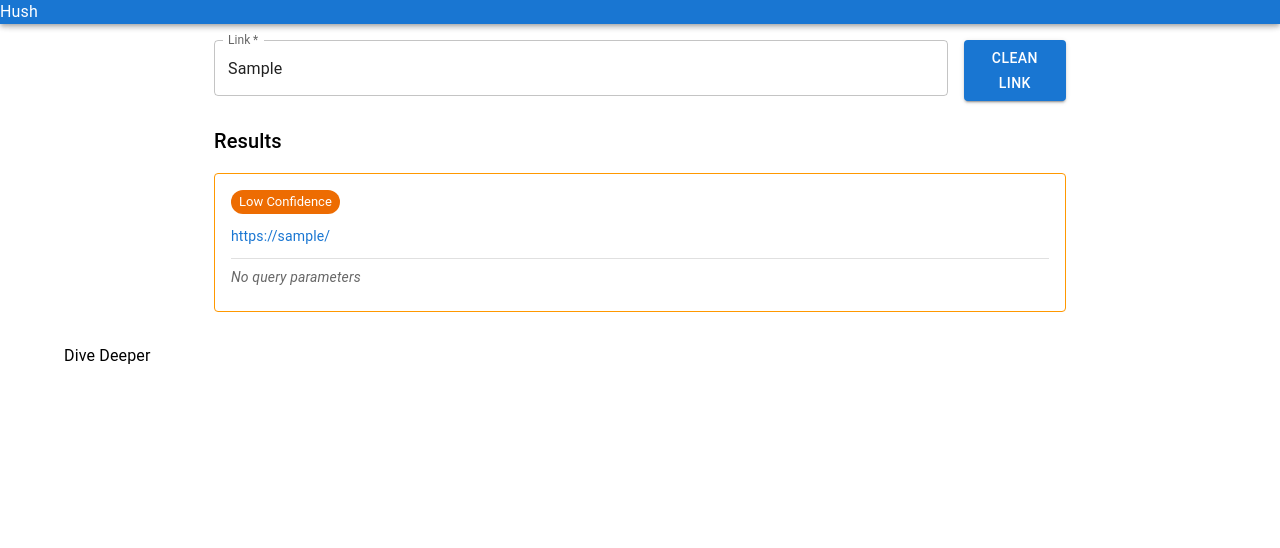
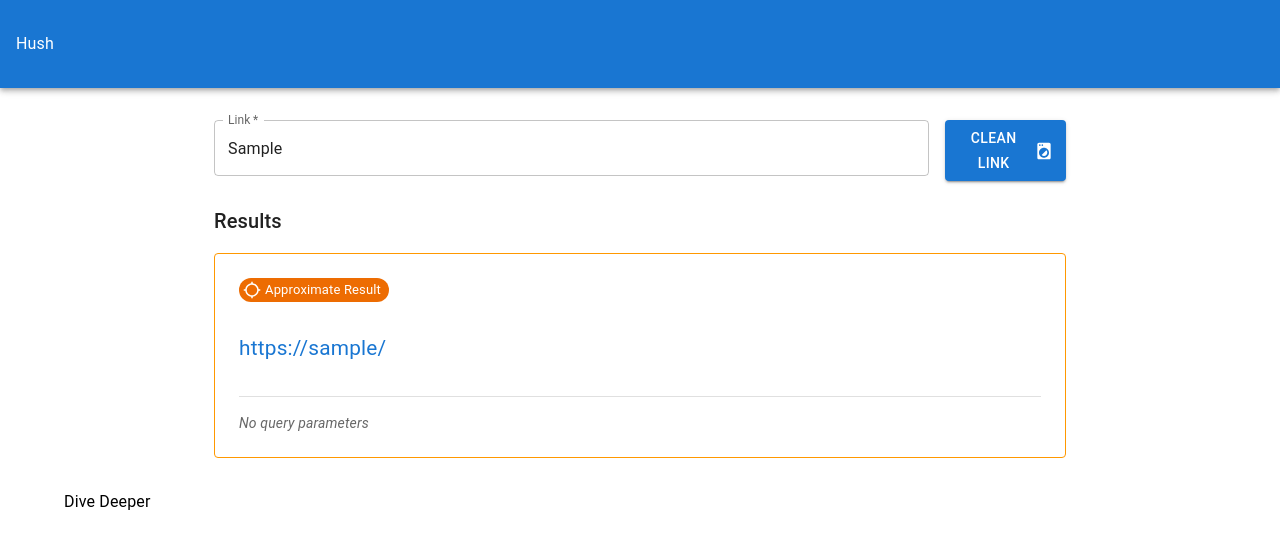
Before and after one commit to constantinosgeorgiou/playground, a Next.js app in the folder react/hushhush/hushhush/: page / in a window 1280 px wide. Both pictures are taken after typing "Sample" into the empty fields and a click on the button "CLEAN LINK". Shown: the top 548 px of the page. Built offline with nearby package versions, Linux system fonts and the light colour scheme; some icons are missing.

Commit message:
Work on styling

```diff
--- a/react/hushhush/hushhush/src/app/components/NavBar.tsx
+++ b/react/hushhush/hushhush/src/app/components/NavBar.tsx
@@ -2,7 +2,7 @@ import { AppBar, Typography } from "@mui/material";
 
 export default function NavBar() {
   return (
-    <AppBar>
+    <AppBar position="sticky" sx={{ py: 4, px: 2 }}>
       <Typography>Hush</Typography>
     </AppBar>
   );
--- a/react/hushhush/hushhush/src/app/components/ResultsList.tsx
+++ b/react/hushhush/hushhush/src/app/components/ResultsList.tsx
@@ -9,6 +9,7 @@ import IconButton from "@mui/material/IconButton";
 import ContentCopyIcon from "@mui/icons-material/ContentCopy";
 import Link from "@mui/material/Link";
 import Divider from "@mui/material/Divider";
+import { GpsFixed, GpsNotFixed } from "@mui/icons-material";
 
 interface ResultsProps {
   results: CleanUrlResult[];
@@ -73,10 +74,10 @@ function ResultsListItem({
       variant="outlined"
       sx={{
         borderColor:
-          result.confidence === "high" ? "success.light" : "warning.light",
+          result.confidence === "exact" ? "success.light" : "warning.light",
       }}
     >
-      <CardContent>
+      <CardContent sx={{ p: 3 }}>
         <Stack
           direction="row"
           spacing={1}
@@ -86,11 +87,14 @@ function ResultsListItem({
         >
           <Chip
             label={
-              result.confidence === "high"
-                ? "High Confidence"
-                : "Low Confidence"
+              result.confidence === "exact"
+                ? "Exact Result"
+                : "Approximate Result"
             }
-            color={result.confidence === "high" ? "success" : "warning"}
+            icon={
+              result.confidence === "exact" ? <GpsFixed /> : <GpsNotFixed />
+            }
+            color={result.confidence === "exact" ? "success" : "warning"}
             size="small"
           />
           {result.platform && (
@@ -102,7 +106,7 @@ function ResultsListItem({
           direction={{ xs: "column", sm: "row" }}
           alignItems={{ xs: "flex-start", sm: "center" }}
           spacing={1}
-          sx={{ mb: 1 }}
+          sx={{ my: 4 }}
         >
           <Link
             href={result.url}
@@ -110,10 +114,12 @@ function ResultsListItem({
             rel="noopener noreferrer"
             underline="hover"
             variant="body2"
-            sx={{ wordBreak: "break-all", flex: 1 }}
+            sx={{ wordBreak: "break-all", flex: 1, fontSize: "1.3em" }}
           >
             {result.url}
           </Link>
+
+          {window.isSecureContext && (
             <IconButton
               aria-label="Copy URL"
               onClick={() => onCopy(result.url)}
@@ -121,9 +127,11 @@ function ResultsListItem({
             >
               <ContentCopyIcon fontSize="small" />
             </IconButton>
+          )}
         </Stack>
 
-        <Divider />
+        <Divider sx={{ my: 2 }} />
+
         <QueryParamsList params={result.queryParams} />
       </CardContent>
     </Card>
--- a/react/hushhush/hushhush/src/app/components/UrlCleaner.tsx
+++ b/react/hushhush/hushhush/src/app/components/UrlCleaner.tsx
@@ -24,6 +24,7 @@ function UrlCleaner() {
 
     try {
       validUrl = validateUrl(url);
+      console.log("validURL", validUrl);
     } catch (error: unknown) {
       if (error instanceof Error) {
         setError(error.message);
@@ -36,7 +37,9 @@ function UrlCleaner() {
   };
 
   const copyToClipboard = (text: string) => {
-    navigator.clipboard.writeText(text);
+    if (window.isSecureContext && navigator.clipboard) {
+      navigator.clipboard.writeText(text);
+    }
   };
 
   return (
--- a/react/hushhush/hushhush/src/app/components/UrlForm.tsx
+++ b/react/hushhush/hushhush/src/app/components/UrlForm.tsx
@@ -6,6 +6,7 @@ import Button from "@mui/material/Button";
 import Alert from "@mui/material/Alert";
 import Typography from "@mui/material/Typography";
 import { AlertTitle } from "@mui/material";
+import { LocalLaundryService } from "@mui/icons-material";
 
 interface UrlFormProps {
   url: string;
@@ -59,6 +60,7 @@ export default function UrlForm({
           size="medium"
           aria-label="Clean link"
           title="Clean link"
+          endIcon={<LocalLaundryService />}
         >
           Clean link
         </Button>
--- a/react/hushhush/hushhush/src/app/data/SourceIdentifiers.json
+++ b/react/hushhush/hushhush/src/app/data/SourceIdentifiers.json
@@ -1,6 +1,9 @@
 {
   "global": {
-    "domains": ["*"],
+    "name": "",
+    "domains": [
+      "*"
+    ],
     "sourceidentifiers": [
       "utm_source",
       "utm_medium",
@@ -15,49 +18,78 @@
       "referrer"
     ]
   },
-
   "instagram": {
-    "domains": ["instagram.com"],
-    "sourceidentifiers": ["igsh"]
+    "name": "Instagram",
+    "domains": [
+      "instagram.com"
+    ],
+    "sourceidentifiers": [
+      "igsh"
+    ]
   },
-
   "youtube": {
-    "domains": ["youtube.com", "youtu.be"],
-    "sourceidentifiers": ["si"]
+    "name": "YouTube",
+    "domains": [
+      "youtube.com",
+      "youtu.be"
+    ],
+    "sourceidentifiers": [
+      "si"
+    ]
   },
-
   "linkedin": {
-    "domains": ["linkedin.com"],
-    "sourceidentifiers": ["rcm"]
+    "name": "LinkedIn",
+    "domains": [
+      "linkedin.com"
+    ],
+    "sourceidentifiers": [
+      "rcm"
+    ]
   },
-
   "twitter": {
-    "domains": ["twitter.com", "x.com"],
+    "name": "X",
+    "domains": [
+      "twitter.com",
+      "x.com"
+    ],
     "sourceidentifiers": []
   },
-
   "facebook": {
-    "domains": ["facebook.com"],
-    "sourceidentifiers": ["fbclid"]
+    "name": "Facebook",
+    "domains": [
+      "facebook.com",
+      "fb.com"
+    ],
+    "sourceidentifiers": [
+      "fbclid"
+    ]
   },
-
   "reddit": {
-    "domains": ["reddit.com"],
+    "name": "Reddit",
+    "domains": [
+      "reddit.com"
+    ],
     "sourceidentifiers": []
   },
-
   "tiktok": {
-    "domains": ["tiktok.com"],
+    "name": "TikTok",
+    "domains": [
+      "tiktok.com"
+    ],
     "sourceidentifiers": []
   },
-
   "github": {
-    "domains": ["github.com"],
+    "name": "GitHub",
+    "domains": [
+      "github.com"
+    ],
     "sourceidentifiers": []
   },
-
   "medium": {
-    "domains": ["medium.com"],
+    "name": "Medium",
+    "domains": [
+      "medium.com"
+    ],
     "sourceidentifiers": []
   }
 }
--- a/react/hushhush/hushhush/src/app/layout.tsx
+++ b/react/hushhush/hushhush/src/app/layout.tsx
@@ -2,6 +2,7 @@ import type { Metadata } from "next";
 import { Geist, Geist_Mono } from "next/font/google";
 import "./globals.css";
 import NavBar from "./components/NavBar";
+import { CssBaseline } from "@mui/material";
 
 const geistSans = Geist({
   variable: "--font-geist-sans",
@@ -26,6 +27,7 @@ export default function RootLayout({
   return (
     <html lang="en">
       <body className={`${geistSans.variable} ${geistMono.variable}`}>
+        <CssBaseline />
         <NavBar />
         {children}
       </body>
--- a/react/hushhush/hushhush/src/app/utils/urlUtils.ts
+++ b/react/hushhush/hushhush/src/app/utils/urlUtils.ts
@@ -2,7 +2,8 @@ import sourceIdentifiers from "@/app/data/SourceIdentifiers.json";
 
 export interface PlatformInfo {
   name: string;
-  confidence: "high" | "low";
+  slug: string;
+  confidence: "exact" | "approximate";
 }
 
 export interface QueryParamInfo {
@@ -15,7 +16,7 @@ export interface QueryParamInfo {
 export interface CleanUrlResult {
   url: string;
   platform?: PlatformInfo;
-  confidence: "high" | "low";
+  confidence: "exact" | "approximate";
   queryParams: QueryParamInfo[];
 }
 
@@ -126,14 +127,16 @@ export function identifyPlatform(url: URL | string): PlatformInfo | undefined {
     const hostname = url.hostname.toLowerCase();
 
     // Check platform-specific domains (excluding global)
-    for (const [platformName, config] of Object.entries(sourceIdentifiers)) {
+    for (const [platformSlug, config] of Object.entries(sourceIdentifiers)) {
       // Skip global
-      if (platformName === "global") continue;
+      if (platformSlug === "global") continue;
 
       if (config.domains.some((domain) => hostname.includes(domain))) {
+
         return {
-          name: platformName,
-          confidence: "high",
+          name: config.name,
+          slug: platformSlug,
+          confidence: "exact",
         };
       }
     }
@@ -153,8 +156,8 @@ export function analyzeQueryParams(
 
     const globalSourceIdentifiers = sourceIdentifiers.global.sourceidentifiers;
     const platformSourceIdentifiers = platform
-      ? sourceIdentifiers[platform.name as keyof typeof sourceIdentifiers]
-          .sourceidentifiers
+      ? sourceIdentifiers[platform.slug as keyof typeof sourceIdentifiers]
+        .sourceidentifiers
       : [];
     const allSourceIdentifiers = [
       ...globalSourceIdentifiers,
@@ -211,7 +214,9 @@ export function generateResultsList(url: URL): CleanUrlResult[] {
   console.log("platform:", platform);
   if (platform) {
     const platformConfig =
-      sourceIdentifiers[platform.name as keyof typeof sourceIdentifiers];
+      sourceIdentifiers[platform.slug as keyof typeof sourceIdentifiers];
+    console.log('platformConfig', platformConfig);
+
     if (platformConfig && "sourceidentifiers" in platformConfig) {
       platformConfig.sourceidentifiers.forEach((identifier: string) => {
         scrubbedUrl.searchParams.delete(identifier);
@@ -222,7 +227,7 @@ export function generateResultsList(url: URL): CleanUrlResult[] {
     results.push({
       url: scrubbedUrl.toString(),
       platform,
-      confidence: "high",
+      confidence: "exact",
       queryParams: analyzeQueryParams(url, platform),
     });
 
@@ -254,7 +259,7 @@ export function generateResultsList(url: URL): CleanUrlResult[] {
     const cleanUrlResult: CleanUrlResult = {
       url: combinationUrl.toString(),
       platform,
-      confidence: platform ? "high" : "low",
+      confidence: platform ? "exact" : "approximate",
       queryParams: analyzeQueryParams(url, platform),
     };
 
```
Lines whose indentation alone changed are shown as unchanged.
